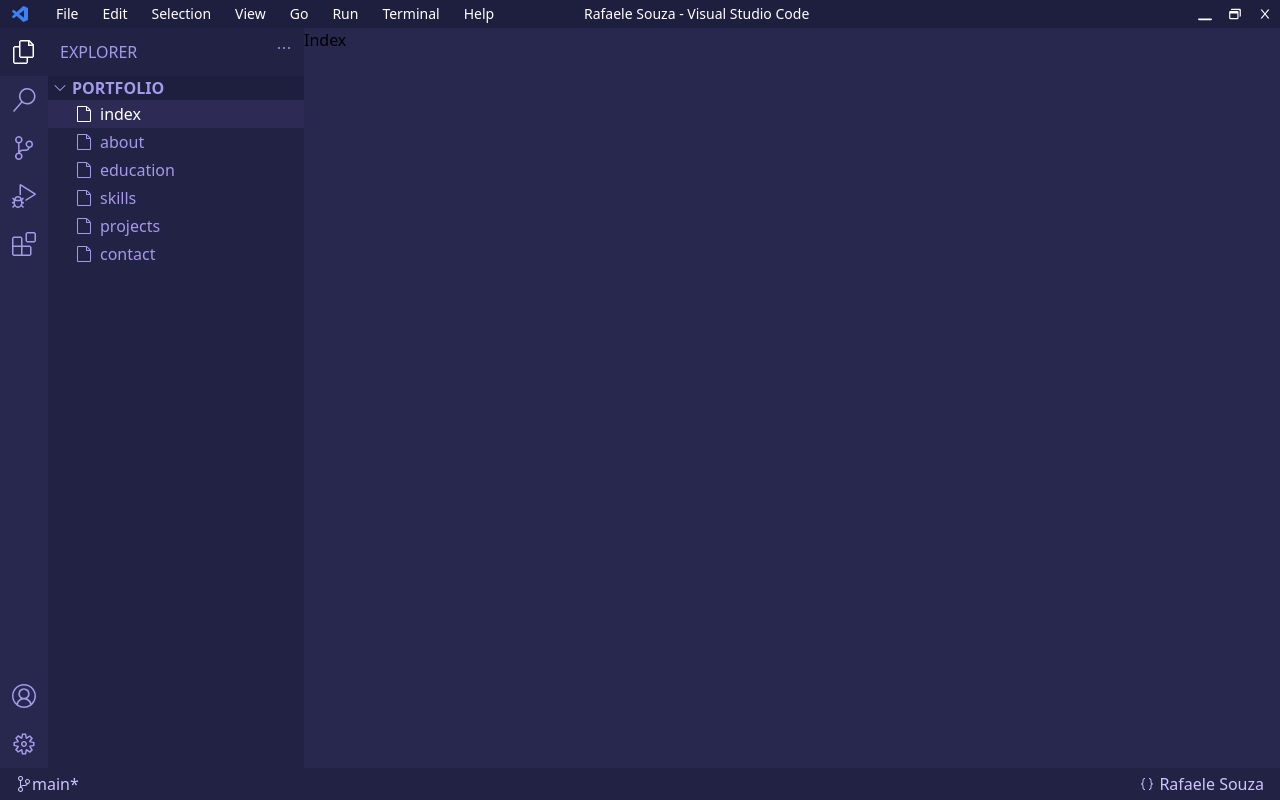
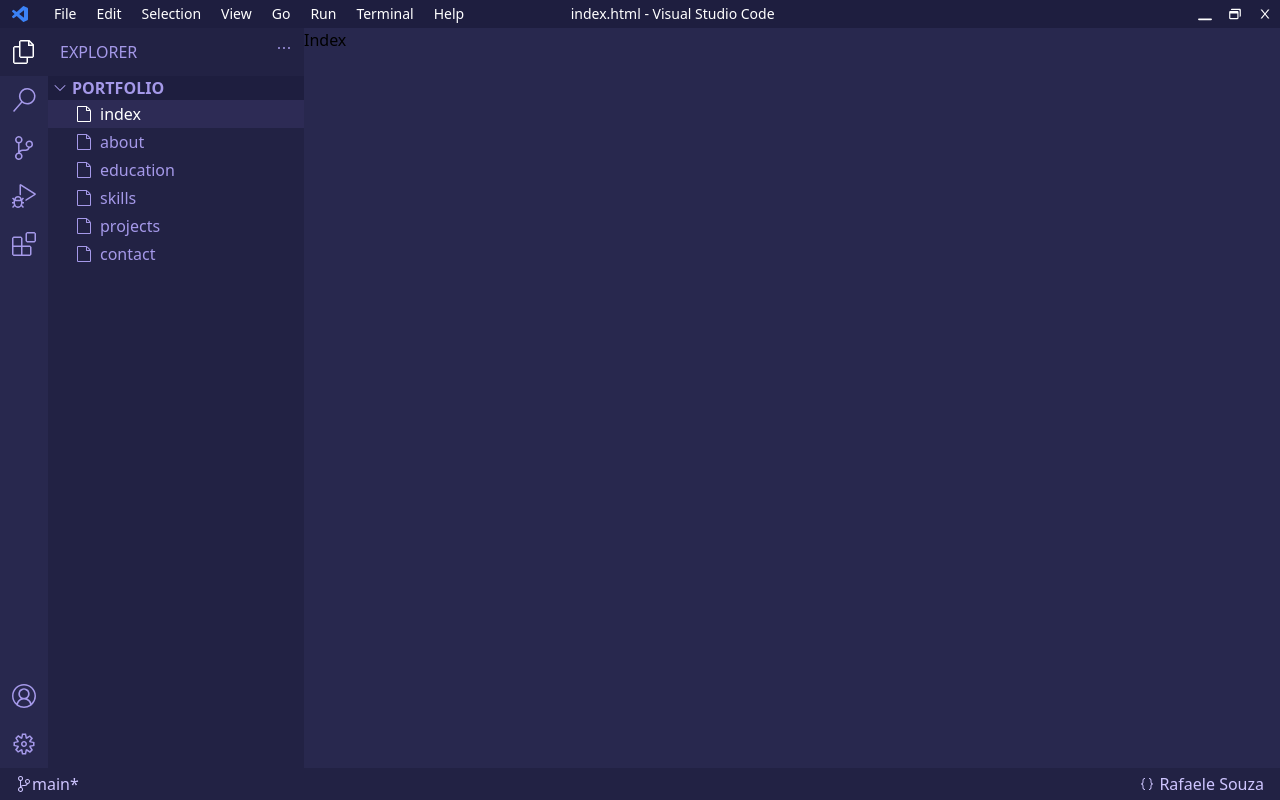
Before and after one commit to raffaez/portfolio, a React (Vite) app: page /index in a window 1280 px wide. Built offline with nearby package versions, Linux system fonts and the light colour scheme.

Commit message:
feat: show open file's name at top bar

```diff
--- a/src/components/TopBar.tsx
+++ b/src/components/TopBar.tsx
@@ -1,8 +1,10 @@
-import React from "react";
+import React, { useEffect, useState } from "react";
 import { FaRegWindowMinimize } from "react-icons/fa";
 import { SiVisualstudiocode } from "react-icons/si";
 import { BiWindows } from "react-icons/bi";
 import { AiOutlineClose } from "react-icons/ai";
+import { files } from "../common/files-content";
+import { useNavigate } from "react-router-dom";
 
 const navItems = [
   "File",
@@ -16,6 +18,17 @@
 ];
 
 function TopBar() {
+  const navigate = useNavigate();
+  const [fileName, setFileName] = useState("");
+
+  useEffect(() => {
+    const path = window.location.pathname.split("/")[1];
+    const file = files.find((file) => file.name.split(".")[0] === path);
+    if (file) {
+      setFileName(`${file.name}.${file.extension}`);
+    }
+  }, [navigate]);
+
   return (
     <div className="w-screen h-7 bg-purple-700 flex items-center py-1 text-white text-sm">
       <div className="flex space-x-2 items-center basis-1/4 lg:basis-1/3">
@@ -23,7 +36,7 @@
         {navItems.map((item) => (
           <div
             key={item}
-            className="hidden lg:block rounded-md px-2 hover:bg-purple-450"
+            className="hidden lg:block rounded-md px-1.5 hover:bg-purple-450"
           >
             {item}
           </div>
@@ -31,7 +44,7 @@
       </div>
 
       <div className="flex justify-center basis-2/4 lg:basis-1/3">
-        Rafaele Souza - Visual Studio Code
+        {fileName} - Visual Studio Code
       </div>
       <div className="flex justify-end basis-1/4 lg:basis-1/3">
         <FaRegWindowMinimize className="mx-2" />
```
